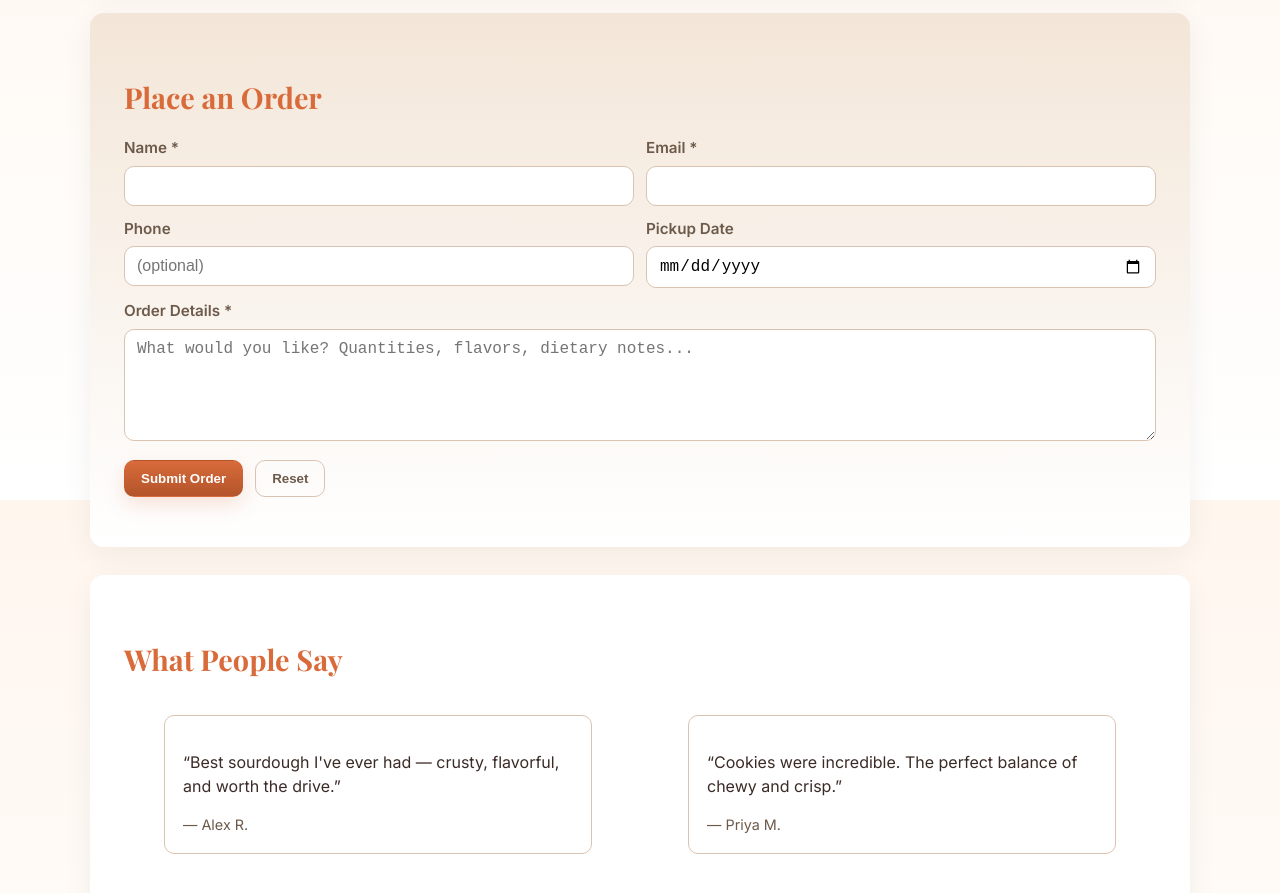
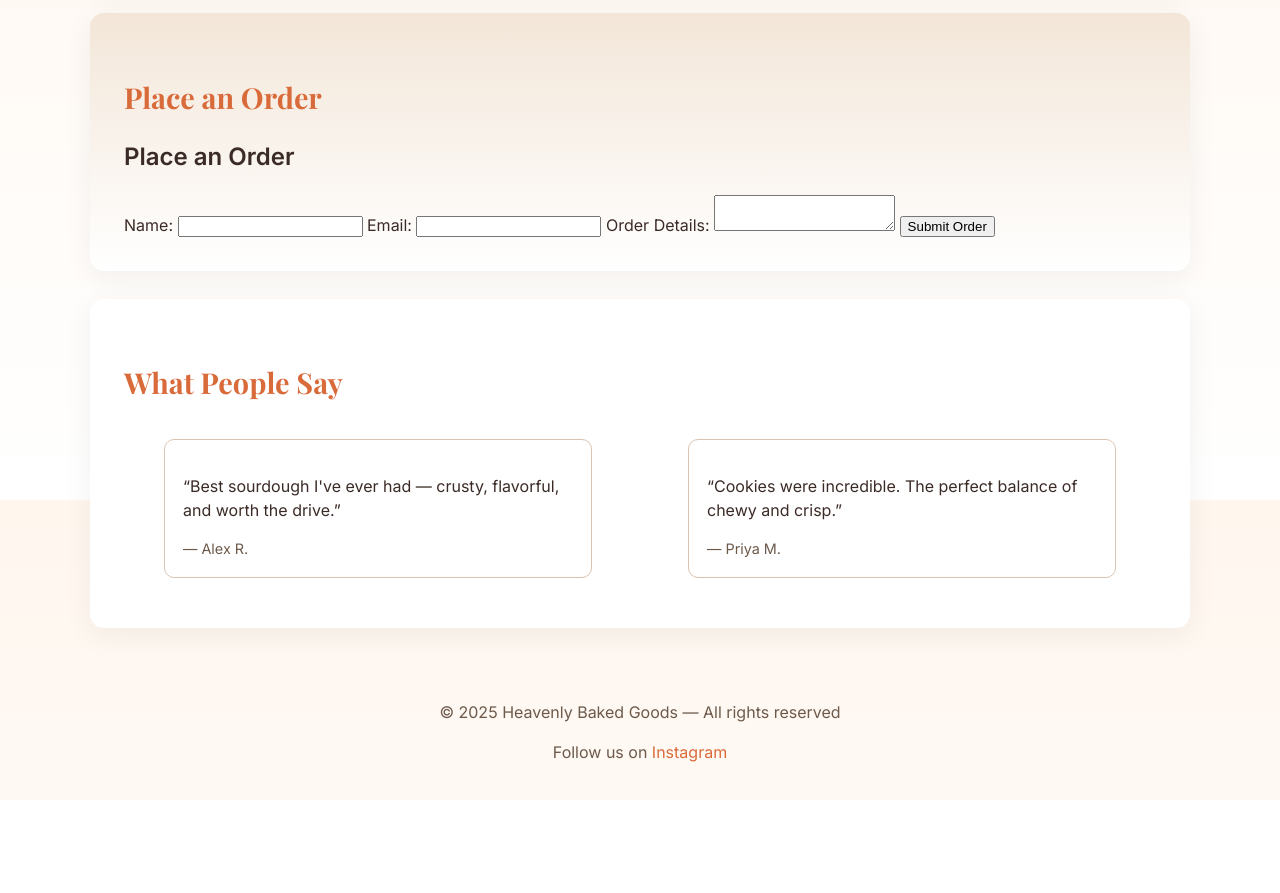
Before and after one commit to TGore714/Sourdough, a plain HTML site: page index.html in a window 1280 px wide. Shown: the part 1900-2793 px from the top of the page. After the commit the page ends 2700 px from the top, so only its background shows below. Drawn offline with nearby package versions, Linux system fonts and the light colour scheme.

Commit message:
Update index.html

```diff
--- a/index.html
+++ b/index.html
@@ -150,36 +150,25 @@
       <div class="panel-inner">
         <h3 class="section-title">Place an Order</h3>
 
-        <form id="order-form" class="order-form" action="#" method="POST" novalidate>
-          <div class="input-grid">
-            <label for="name">Name<span class="required"> *</span>
-              <input id="name" name="name" type="text" required>
-            </label>
+    <section id="contact" class="contact">
+  <h2>Place an Order</h2>
+  <form name="order" method="POST" data-netlify="true">
+    <!-- Netlify requires this hidden input -->
+    <input type="hidden" name="form-name" value="order">
 
-            <label for="email">Email<span class="required"> *</span>
-              <input id="email" name="email" type="email" required>
-            </label>
+    <label for="name">Name:</label>
+    <input type="text" id="name" name="name" required>
 
-            <label for="phone">Phone
-              <input id="phone" name="phone" type="tel" placeholder="(optional)">
-            </label>
+    <label for="email">Email:</label>
+    <input type="email" id="email" name="email" required>
 
-            <label for="pickup">Pickup Date
-              <input id="pickup" name="pickup" type="date">
-            </label>
+    <label for="order">Order Details:</label>
+    <textarea id="order" name="order" required></textarea>
 
-            <label for="order-details" class="full">Order Details<span class="required"> *</span>
-              <textarea id="order-details" name="order" rows="5" required placeholder="What would you like? Quantities, flavors, dietary notes..."></textarea>
-            </label>
-          </div>
+    <button type="submit">Submit Order</button>
+  </form>
+</section>
 
-          <div class="form-actions">
-            <button type="submit" class="btn btn-primary">Submit Order</button>
-            <button type="reset" class="btn btn-outline">Reset</button>
-          </div>
-
-          <p id="form-status" class="form-status" aria-live="polite"></p>
-        </form>
       </div>
     </section>
 
```
